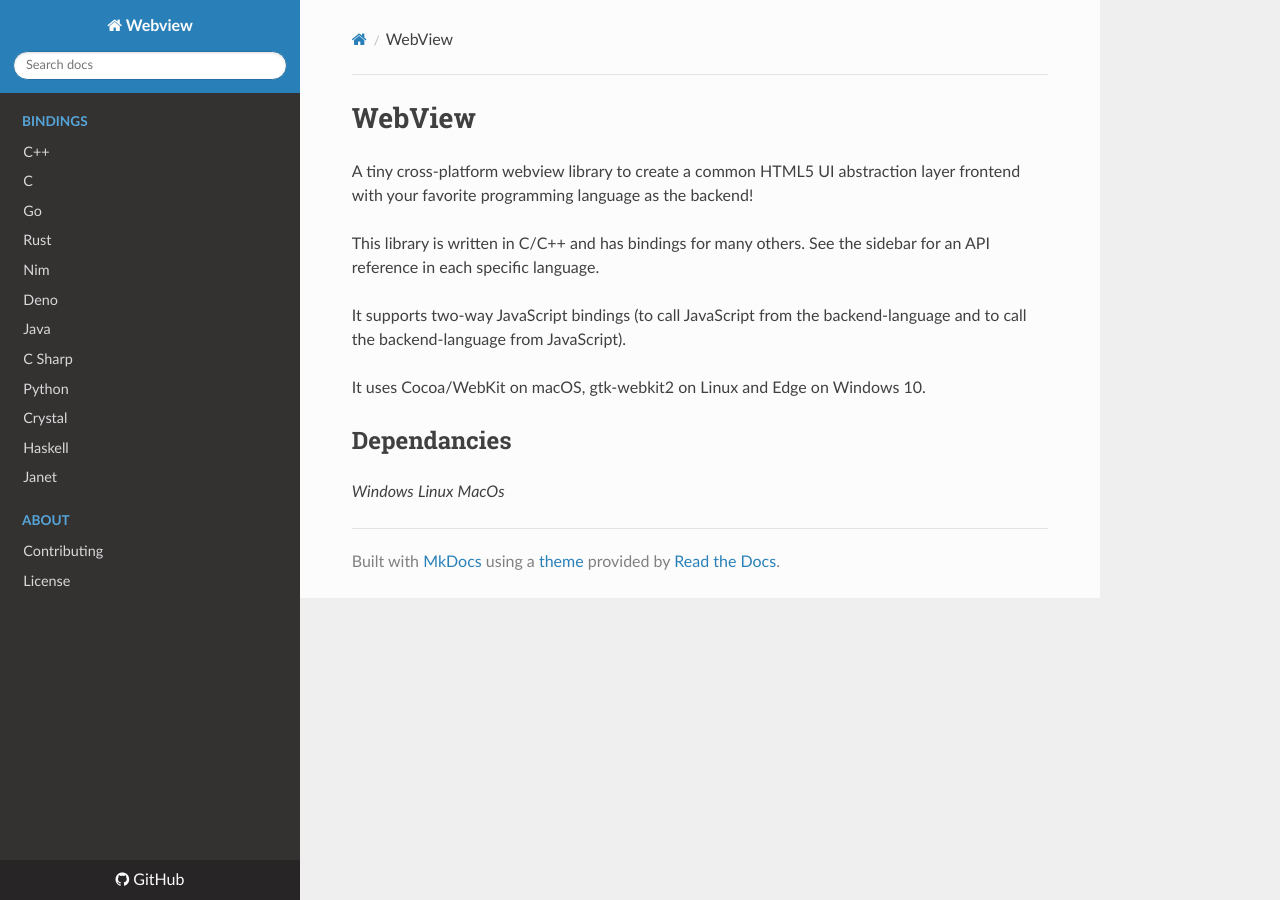
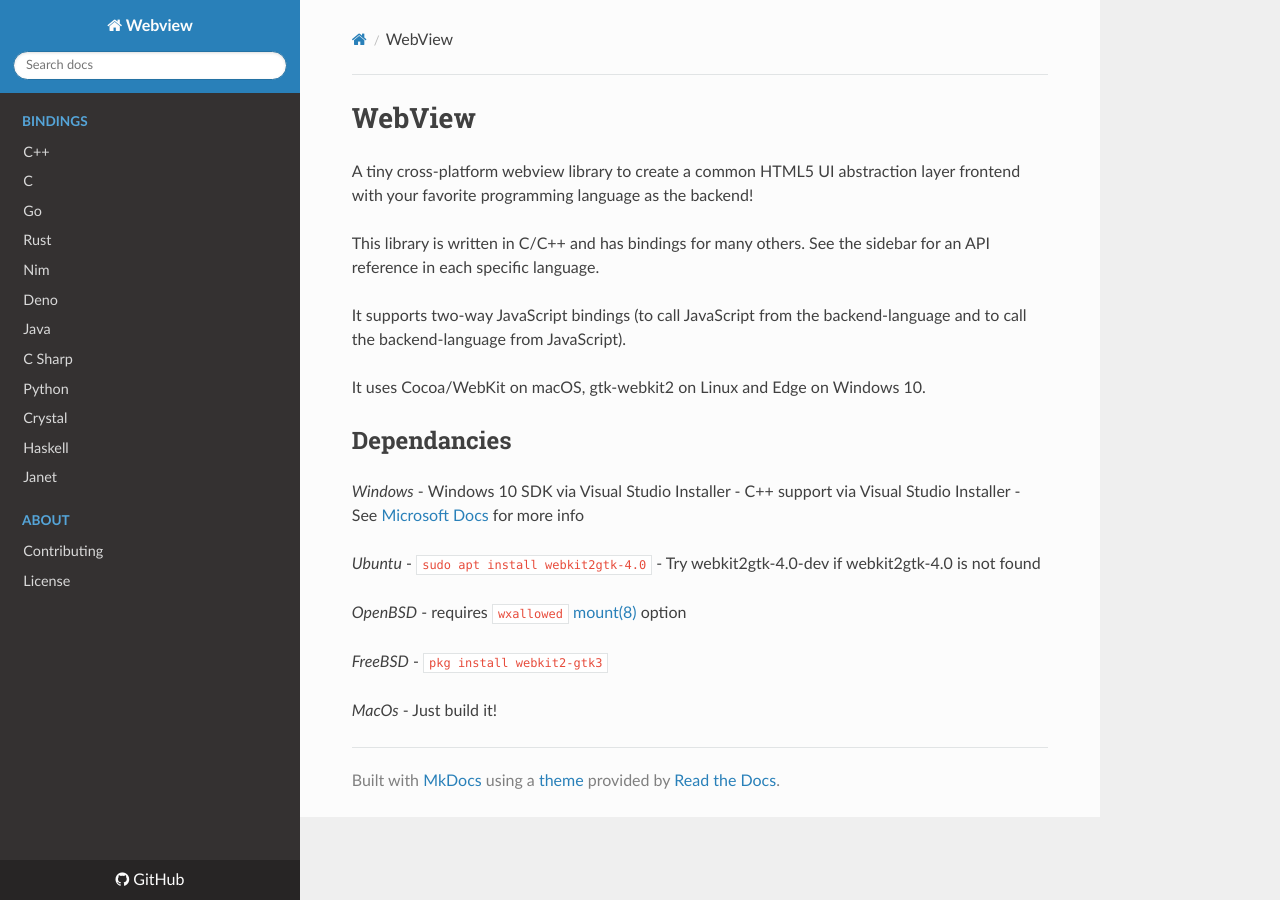
Before and after one commit to webview/docs, an MkDocs documentation site: the page built from docs/index.md, in a window 1280 px wide. Built offline with MkDocs 1.6.1, drawn with Linux system fonts in a browser that asks for light colours; nearby versions of some CDN libraries.

Commit message:
Fix Dependancies Section

```diff
--- a/docs/index.md
+++ b/docs/index.md
@@ -11,5 +11,20 @@ It uses Cocoa/WebKit on macOS, gtk-webkit2 on Linux and Edge on Windows 10.
 ## Dependancies
 
 *Windows*
-*Linux*
+- Windows 10 SDK via Visual Studio Installer
+- C++ support via Visual Studio Installer
+- See [Microsoft Docs](https://docs.microsoft.com/en-us/microsoft-edge/webview2/get-started/win32)
+for more info
+
+*Ubuntu*
+- `sudo apt install webkit2gtk-4.0`
+- Try webkit2gtk-4.0-dev if webkit2gtk-4.0 is not found
+
+*OpenBSD*
+- requires `wxallowed` [mount(8)](https://man.openbsd.org/mount.8) option
+
+*FreeBSD*
+- `pkg install webkit2-gtk3`
+
 *MacOs*
+- Just build it!
```
